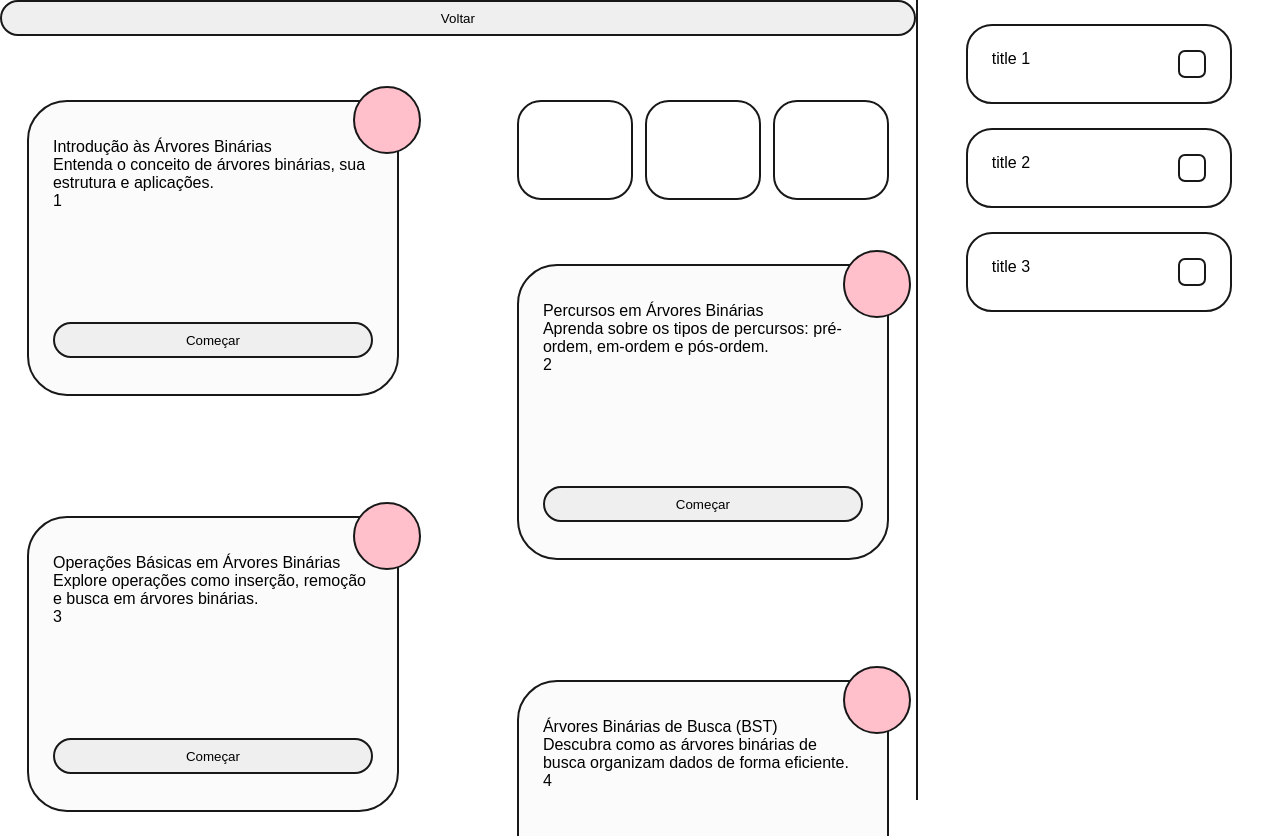
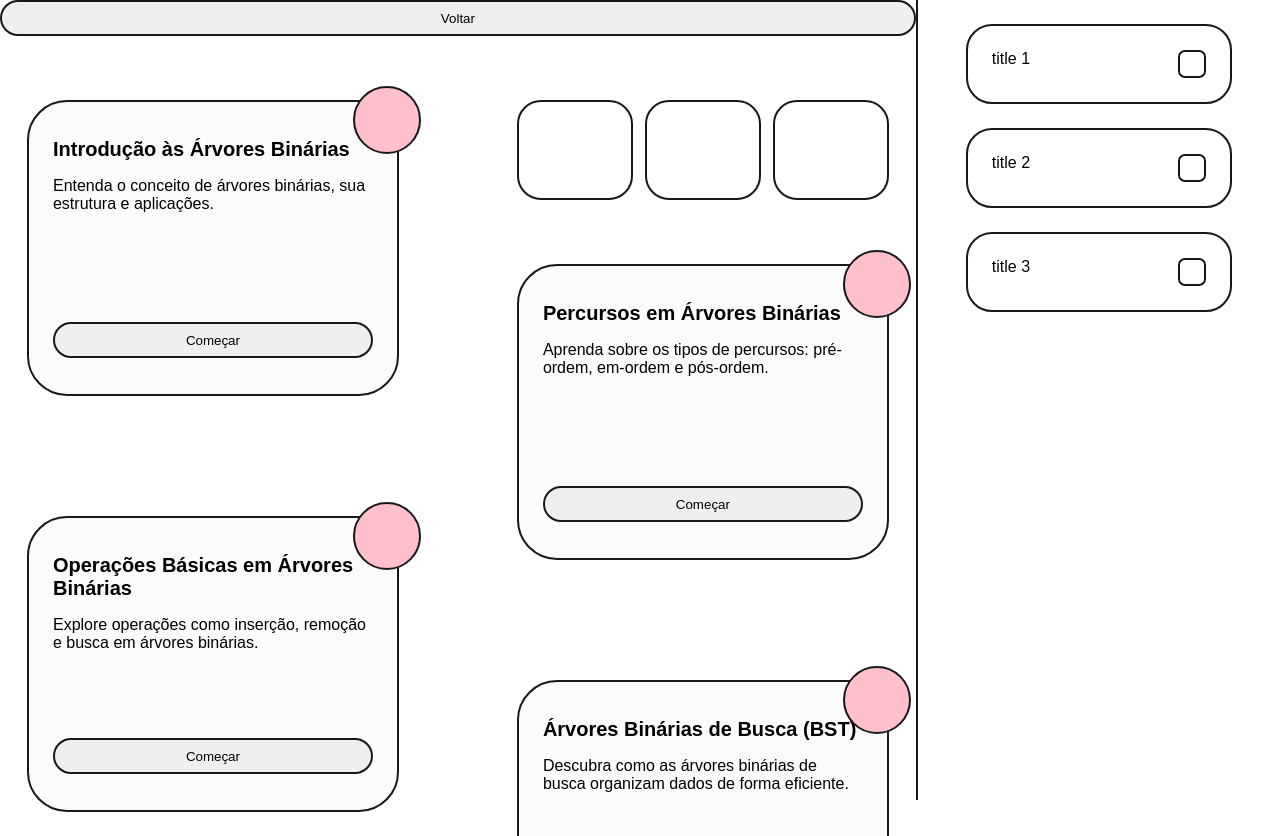
Before and after one commit to brunafalheiro/edu-app, a Vue app: page / in a window 1280 px wide. Built offline with nearby package versions, Linux system fonts and the light colour scheme.

Commit message:
Improve lesson card title

```diff
--- a/src/components/LessonCard/LessonCard.scss
+++ b/src/components/LessonCard/LessonCard.scss
@@ -4,6 +4,11 @@
   min-height: 220px;
   border-radius: 40px;
   border: 2px solid $neutral-10;
+
+  .title {
+    font-size: 20px;
+    font-weight: 600;
+  }
 
   .icon {
     background-color: pink;
--- a/src/components/LessonCard/LessonCard.vue
+++ b/src/components/LessonCard/LessonCard.vue
@@ -2,9 +2,8 @@
   <div class="lesson-card position-relative flex flex-column space-between pt-36 pr-24 pb-36 pl-24">
     <div>
       <div class="icon position-absolute"></div>
-      <p class="title">{{ title }}</p>
+      <p class="title mb-16">{{ title }}</p>
       <p class="description">{{ description }}</p>
-      <p class="id">{{ id }}</p>
     </div>
     <EduButton :title="'Começar'" :onclick="redirectToLesson"/>
   </div>
```
